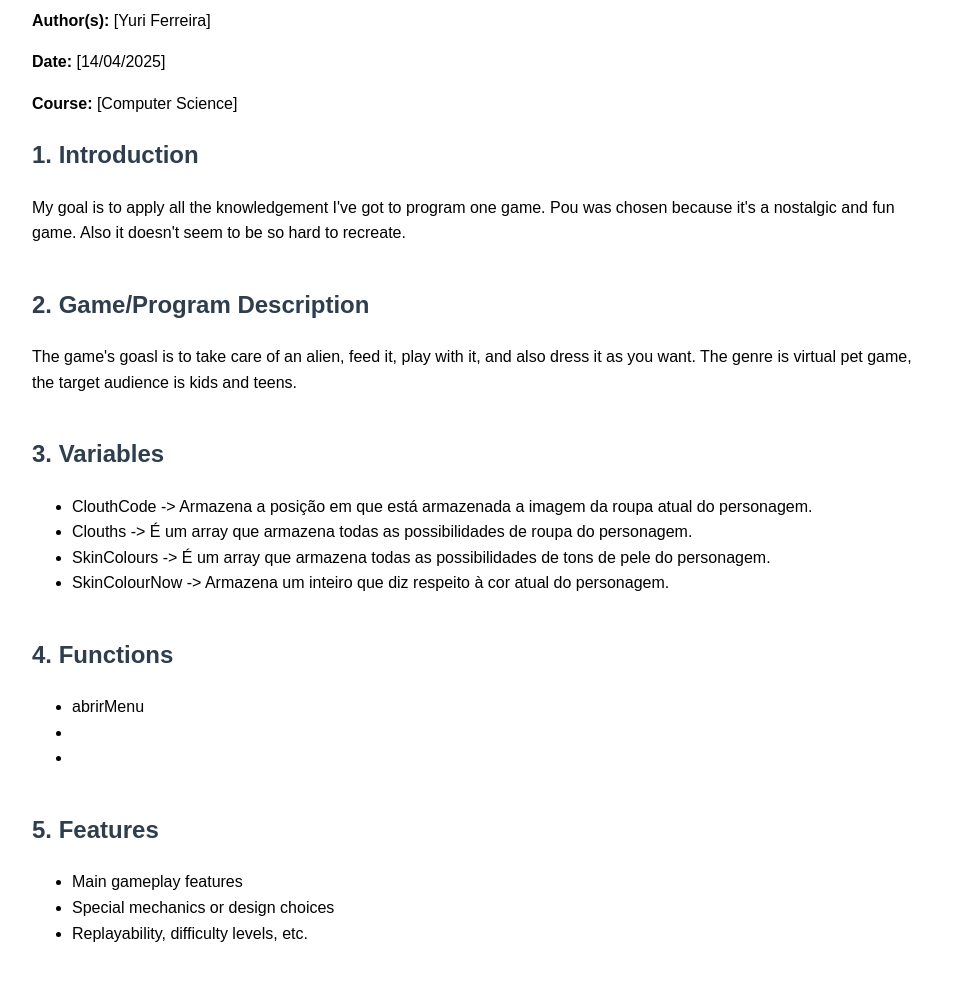
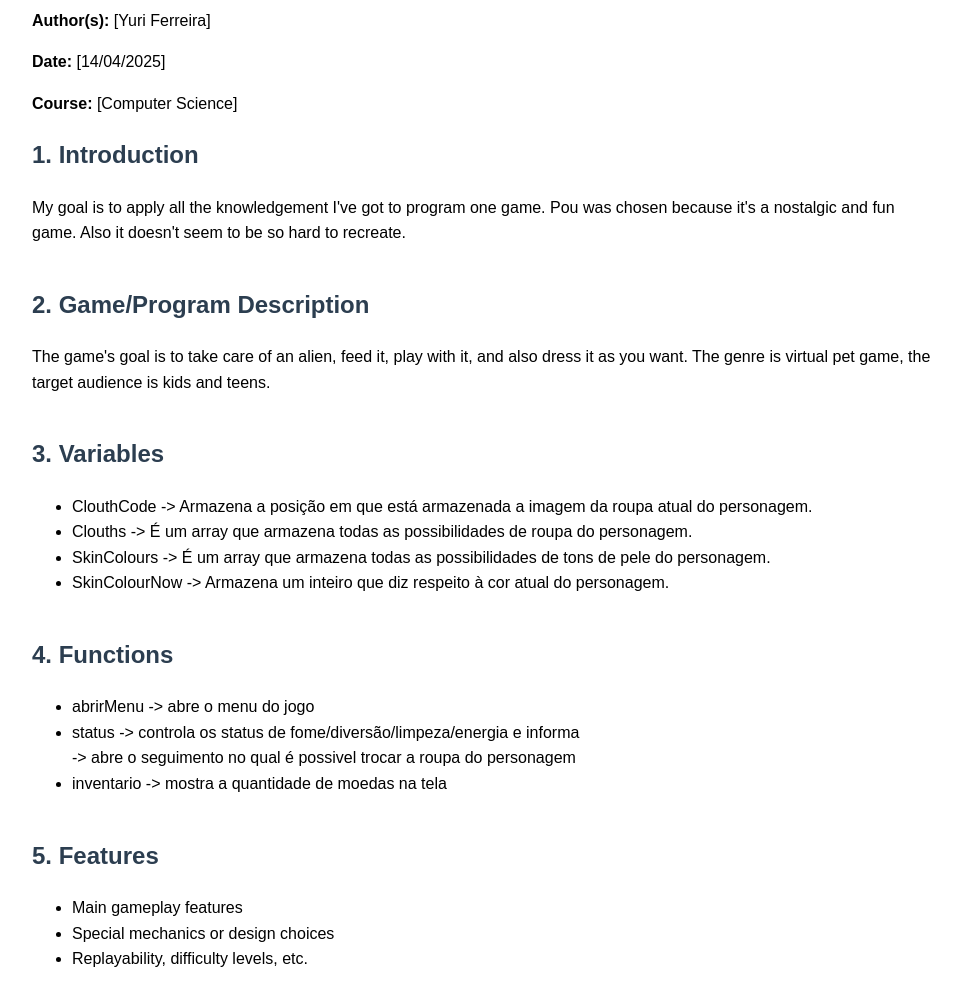
Before and after one commit to ltsmeyuri/Pou, a plain HTML site: page Activity 1/Activity 1.html in a window 1280 px wide. Shown: the part 105-1088 px from the top of the page, without its empty margins (8-969 px from the left). Drawn offline with Linux system fonts and the light colour scheme.

Commit message:
mais algumas alterações

```diff
--- a/Activity 1/Activity 1.html
+++ b/Activity 1/Activity 1.html
@@ -43,7 +43,7 @@
 
   <div class="section">
     <h2>2. Game/Program Description</h2>
-    <p>The game's goasl is to take care of an alien, feed it, play with it, and also dress it as you want. The genre is virtual pet game, the target audience is kids and teens.</p>
+    <p>The game's goal is to take care of an alien, feed it, play with it, and also dress it as you want. The genre is virtual pet game, the target audience is kids and teens.</p>
   </div>
 
   <div class="section">
@@ -59,9 +59,9 @@
   <div class="section">
     <h2>4. Functions</h2>
     <ul>
-      <li>abrirMenu</li>
-      <li></li>
-      <li></li>
+      <li>abrirMenu -> abre o menu do jogo</li>
+      <li>status -> controla os status de fome/diversão/limpeza/energia e informa</li> -> abre o seguimento no qual é possivel trocar a roupa do personagem</li>
+      <li>inventario -> mostra a quantidade de moedas na tela </li>
     </ul>
   </div>
 
```
